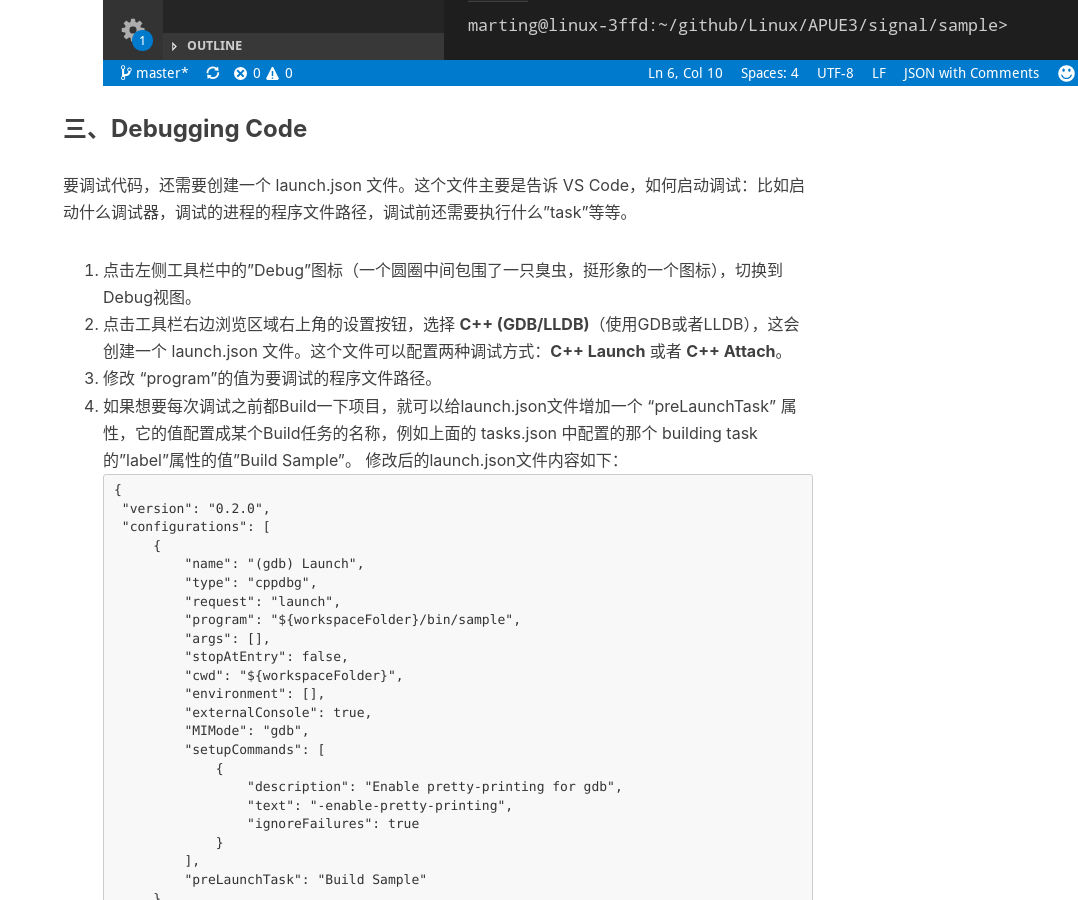
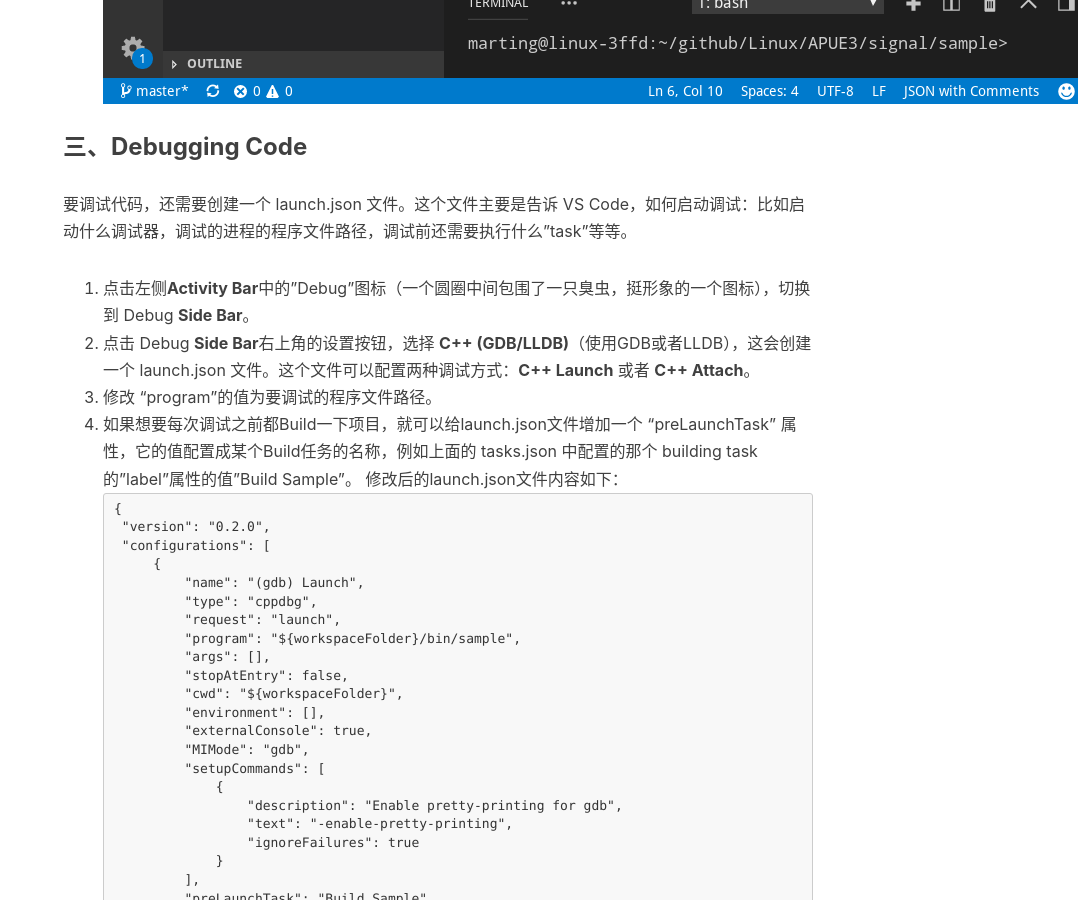
Before and after one commit to ttyrion/ttyrion.github.io, a Jekyll site: the page built from _posts/2018-09-09-【Linux】Debug with VS Code.md, in a window 1280 px wide and 900 px high, scrolled down 3153 px. Shown: the whole window, without its empty margins (202-1280 px from the left). Built offline with Jekyll 4.4.1, drawn with Linux system fonts in a browser that asks for light colours; nearby versions of some CDN libraries; comment, search, counter and statistics services are not loaded.

Commit message:
vscode user interface

```diff
--- a/_posts/2018-09-09-【Linux】Debug with VS Code.md
+++ b/_posts/2018-09-09-【Linux】Debug with VS Code.md
@@ -52,6 +52,7 @@
     // See https://go.microsoft.com/fwlink/?LinkId=733558
     // for the documentation about the tasks.json format
     "version": "2.0.0",
+
     "tasks": [
         {
             "label": "Build Sample",
@@ -68,8 +69,8 @@
 
 ### 三、Debugging Code
 要调试代码，还需要创建一个 launch.json 文件。这个文件主要是告诉 VS Code，如何启动调试：比如启动什么调试器，调试的进程的程序文件路径，调试前还需要执行什么"task"等等。
-1. 点击左侧工具栏中的"Debug"图标（一个圆圈中间包围了一只臭虫，挺形象的一个图标），切换到Debug视图。
-2. 点击工具栏右边浏览区域右上角的设置按钮，选择 **C++ (GDB/LLDB)**（使用GDB或者LLDB），这会创建一个 launch.json 文件。这个文件可以配置两种调试方式：**C++ Launch** 或者 **C++ Attach**。
+1. 点击左侧**Activity Bar**中的"Debug"图标（一个圆圈中间包围了一只臭虫，挺形象的一个图标），切换到 Debug **Side Bar**。
+2. 点击 Debug **Side Bar**右上角的设置按钮，选择 **C++ (GDB/LLDB)**（使用GDB或者LLDB），这会创建一个 launch.json 文件。这个文件可以配置两种调试方式：**C++ Launch** 或者 **C++ Attach**。
 3. 修改 "program"的值为要调试的程序文件路径。
 4. 如果想要每次调试之前都Build一下项目，就可以给launch.json文件增加一个 "preLaunchTask" 属性，它的值配置成某个Build任务的名称，例如上面的 tasks.json 中配置的那个
 building task 的"label"属性的值"Build Sample"。
```
